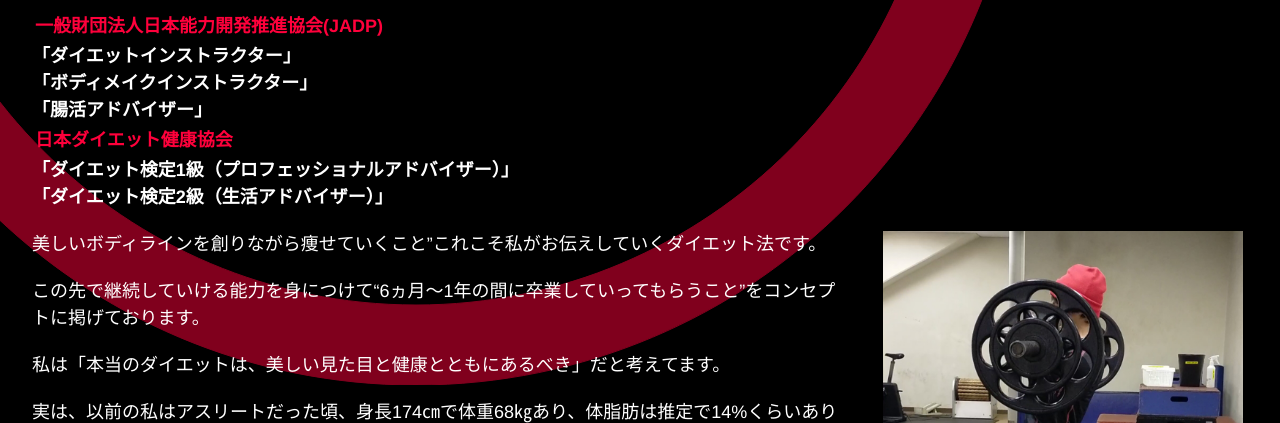
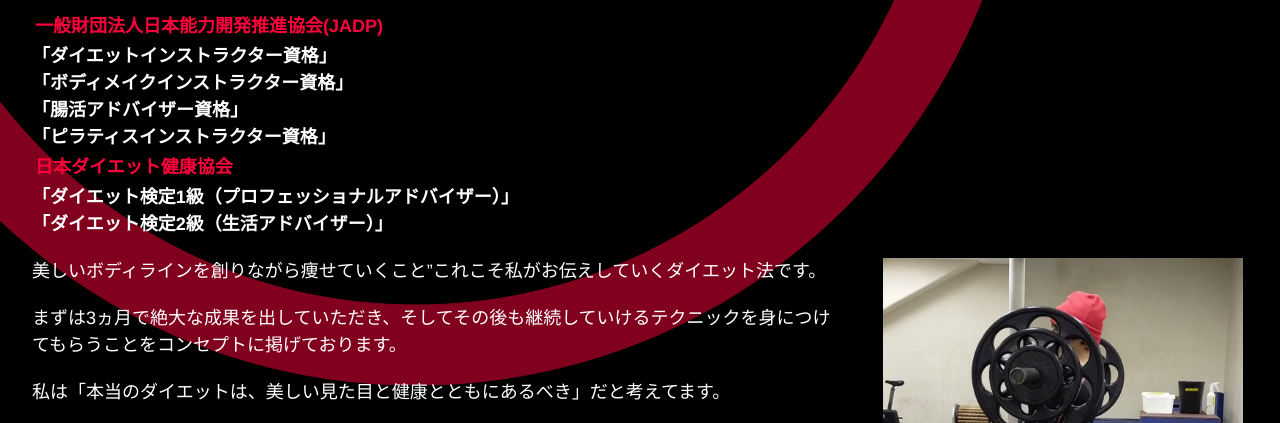
Before and after one commit to blanc-eijima/SerendipityDiet, a Gatsby site: page /about in a window 1280 px wide. Shown: the part 351-774 px from the top of the page. Built offline with nearby package versions, Linux system fonts and the light colour scheme; Gatsby itself is replaced by a stand-in of ours.

Commit message:
Aboutページ資格内容変更

```diff
--- a/src/pages/about.js
+++ b/src/pages/about.js
@@ -81,11 +81,13 @@
               一般財団法人日本能力開発推進協会(JADP)
             </a>
             <br />
-            「ダイエットインストラクター」
+            「ダイエットインストラクター資格」
             <br />
-            「ボディメイクインストラクター」
+            「ボディメイクインストラクター資格」
             <br />
-            「腸活アドバイザー」
+            「腸活アドバイザー資格」
+            <br />
+            「ピラティスインストラクター資格」
           </h4>
           <h4>
             <a href="https://diet-kyoukai.com/" target="_blank" rel="noopener noreferrer">
@@ -102,7 +104,7 @@
             </div>
             <div className="prof_txt">
               <p>美しいボディラインを創りながら痩せていくこと”これこそ私がお伝えしていくダイエット法です。</p>
-              <p>この先で継続していける能力を身につけて“6ヵ月～1年の間に卒業していってもらうこと”をコンセプトに掲げております。</p>
+              <p>まずは3ヵ月で絶大な成果を出していただき、そしてその後も継続していけるテクニックを身につけてもらうことをコンセプトに掲げております。</p>
               <p>私は「本当のダイエットは、美しい見た目と健康とともにあるべき」だと考えてます。</p>
               <p>実は、以前の私はアスリートだった頃、身長174㎝で体重68㎏あり、体脂肪は推定で14%くらいありました。</p>
               <p>運動量が多いのに、いろんなことをどんなに工夫しても無駄な脂肪が落ちず、身体がしぼれなかったのです。</p>
```
